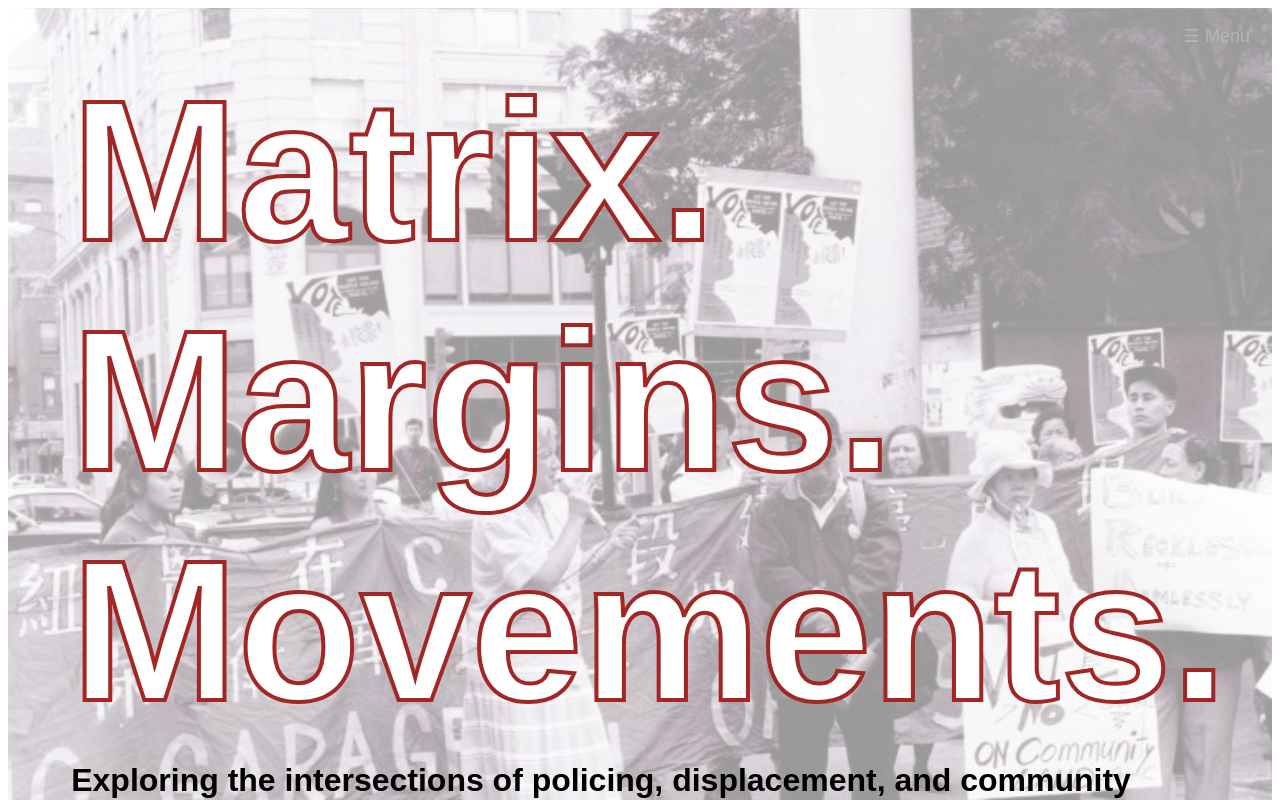
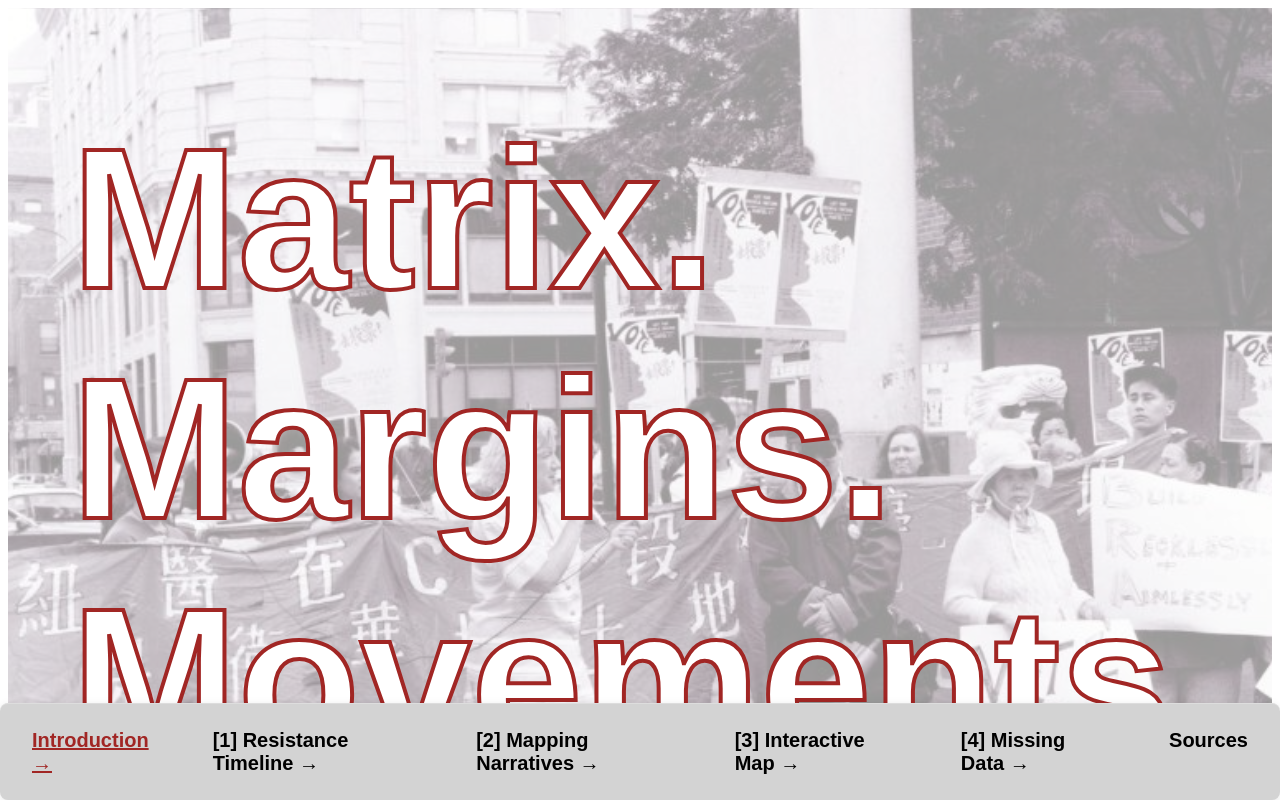
Before and after one commit to zoevosslee/IDS_FP02, a SvelteKit app: page / in a window 1280 px wide. Shown: the top 800 px of the page. Built offline with nearby package versions, Linux system fonts and the light colour scheme; a web font is replaced by a local one.

Commit message:
menu bar

```diff
--- a/src/lib/Legend.svelte
+++ b/src/lib/Legend.svelte
@@ -51,6 +51,7 @@
       font-size: 0.7rem;
       box-shadow: 0 2px 5px rgba(0,0,0,0.15);
       z-index: 999;
+      padding-bottom: 10rem;
     }
 
     .legend-table {
--- a/src/routes/+layout.svelte
+++ b/src/routes/+layout.svelte
@@ -4,11 +4,11 @@
     import { base } from '$app/paths';
 
     let pages = [
-      { url: `${base}/`, title: 'Landing' },
-      { url: `${base}/chapter1`, title: 'Chapter 1' },
-      { url: `${base}/chapter2`, title: 'Chapter 2' },
-      { url: `${base}/chapter2-2`, title: 'Chapter 2, Part 2' },
-      { url: `${base}/missingdata`, title: 'Missing Data' },
+      { url: `${base}/`, title: 'Introduction →' },
+      { url: `${base}/chapter1`, title: '[1] Resistance Timeline →' },
+      { url: `${base}/chapter2`, title: '[2] Mapping Narratives →' },
+      { url: `${base}/chapter2-2`, title: '[3] Interactive Map →' },
+      { url: `${base}/missingdata`, title: '[4] Missing Data →' },
       { url: `${base}/sources`, title: 'Sources' },
 
     ];
@@ -21,23 +21,22 @@
 
   <div class="nav-wrapper">
     <div class="menu-container">
-    <button on:click={() => (menuOpen = !menuOpen)} class="menu-toggle">
-      ☰ Menu
-    </button>
-
-    {#if menuOpen}
-      <nav>
+      <nav class="bottom-nav">
         {#each pages as p}
           <a
             href={p.url}
-            class:current={$page.url.pathname === p.url}
+            class:current={
+              typeof window !== 'undefined' &&
+              new URL(p.url, window.location.origin).pathname.replace(/\/$/, '') ===
+              $page.url.pathname.replace(/\/$/, '')
+            }
             target={p.url.startsWith('http') ? '_blank' : null}
           >
             {p.title}
           </a>
         {/each}
       </nav>
-    {/if}
+
   </div>
   </div>
 
@@ -69,7 +68,7 @@
 nav {
   display: flex;
   flex-direction: column;
-  background-color: white;
+  background-color: gray;
   padding: 10px;
   border-radius: 8px;
   box-shadow: 0 2px 8px rgba(0,0,0,0.1);
@@ -93,6 +92,44 @@ nav a:hover {
   color: var(--black);
 }
 
+.bottom-nav {
+  position: fixed;
+  bottom: 0;
+  left: 0;
+  width: 100vw;
+  background-color: lightgray;
+  display: flex;
+  flex-direction: row;         /* Makes items go side-by-side */
+  justify-content: center;     /* Centers them horizontally */
+  align-items: top;
+  padding: 20px 0;
+  border-top: 1px solid #ddd;
+  z-index: 1000;
+  font-family: 'Utendo', sans-serif;
+  font-size: 20px;
+  font-weight: bold;
+  text-align: left;
+}
+
+.bottom-nav a {
+  margin: 0 2rem;
+  color: var(--black);
+  text-decoration: none;
+  font: inherit; /* ✅ Inherits size, weight, and family from .bottom-nav */
+}
+
+
+.bottom-nav a.current {
+  color: var(--red);
+  text-decoration: underline;
+}
+
+.bottom-nav a:hover {
+  color: var(--red);
+}
+
+
+
   </style>
 
   <slot />
--- a/src/routes/+page.svelte
+++ b/src/routes/+page.svelte
@@ -50,11 +50,11 @@
         </div>
       </div>
 
-      <div class="next-chapter-link">
+      <!-- <div class="next-chapter-link">
         <a href="{base}/chapter1">
           ↓ Chapter 1: Introduction
         </a>
-      </div>
+      </div> -->
     </div>
   </div>
 
--- a/src/routes/chapter1/+page.svelte
+++ b/src/routes/chapter1/+page.svelte
@@ -654,11 +654,11 @@ opacity="1"
             <svelte:component this={FlowchartEmbed} />
           </div>
 
-        <div class="next-chapter-link">
+        <!-- <div class="next-chapter-link">
           <a href="{base}/chapter2">
             ↓ Chapter 2: Map Exploration
           </a>
-        </div>
+        </div> -->
         </div> <!-- .chart-wrapper -->
         </div> <!-- .container -->
         </div> <!-- #home-page -->
@@ -699,6 +699,7 @@ opacity="1"
   padding: 2rem;
   background: rgba(255, 255, 255, 0.85);
   border-radius: 12px;
+  padding-bottom: 10rem;
 }
 
 
--- a/src/routes/chapter2/+page.svelte
+++ b/src/routes/chapter2/+page.svelte
@@ -550,11 +550,11 @@
       </div>
     <!-- end of content from svelte-scroller tutorial -->
     </div>
-    <div class="next-chapter-link">
+    <!-- <div class="next-chapter-link">
       <a href="{base}/chapter2-2">
         ↓ Chapter 2, Part 2: Data Explorer
       </a>
-    </div>
+    </div> -->
   </div>
 
 
--- a/src/routes/missingdata/+page.svelte
+++ b/src/routes/missingdata/+page.svelte
@@ -84,7 +84,9 @@
             </div>
           {/each}
         </div>
+        <div class="citation">
         <p>Graphic inspired by Neta Bomani's image in 'Finding the Blank Spots in Big Data'</p>
+      </div>
       </div>
 
       {#if hoveringTiles}
@@ -99,7 +101,6 @@
         html, body {
         margin: 0;
         padding: 0;
-        padding-bottom: 4rem;
         min-height: 100%;
         width: 100%;
         background: black;
@@ -107,6 +108,9 @@
         overflow-y: auto; /* allow vertical scroll! */
     }
 
+    .citation {
+      padding-bottom: 10rem
+    }
 
     .tiles-wrapper {
         width: 100%;
```
Also changed, not shown: src/routes/chapter2-2/+page.svelte (+4 -4 lines), 1 other file (tests, documents, lock files or other folders).
